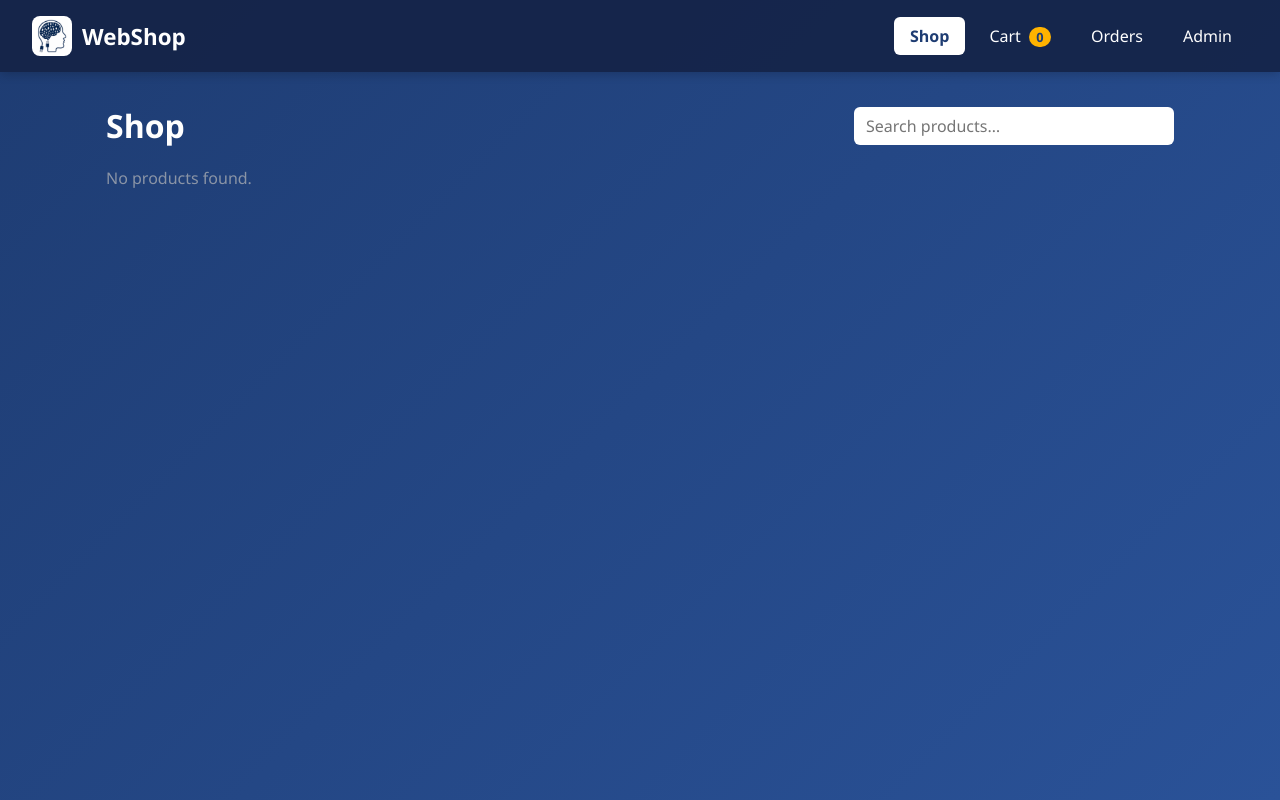
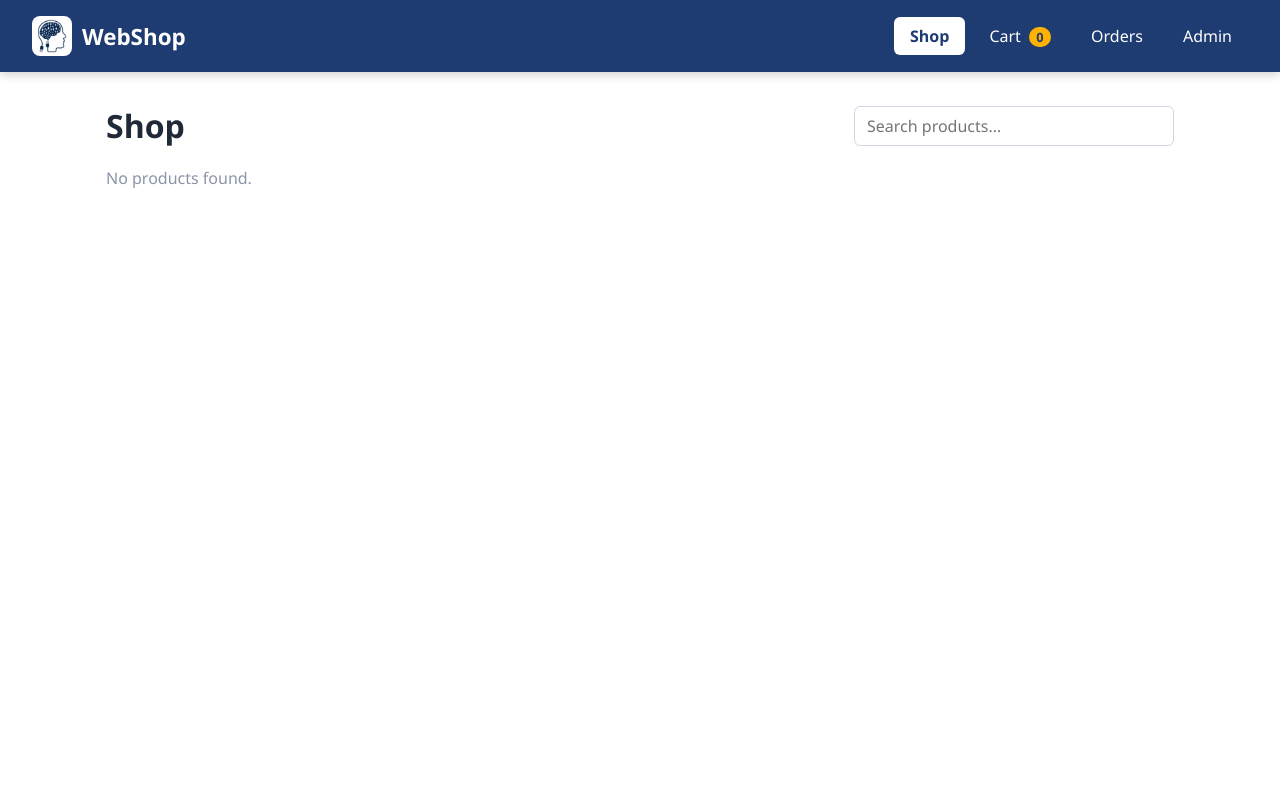
Before and after one commit to sengchhunyeang/E-commerce, a Flask app: page / in a window 1280 px wide. Run offline with Flask 3, Linux system fonts and the light colour scheme; data that the repository does not hold is empty; parts of the project's set-up code (start-up, migrations or seed data) failed here and were passed over; some libraries are stand-ins or nearby versions.

Commit message:
Use a white page background
Co-Authored-By: Claude Opus 5.5 <noreply@anthropic.com>

```diff
--- a/static/style.css
+++ b/static/style.css
@@ -6,9 +6,9 @@
 
 body {
     font-family: "Segoe UI", Arial, sans-serif;
-    background: linear-gradient(135deg, #1e3c72, #2a5298) fixed;
+    background: #ffffff;
     min-height: 100vh;
-    color: #ffffff;
+    color: #1f2937;
 }
 
 a {
@@ -26,7 +26,8 @@ a {
     flex-wrap: wrap;
     gap: 12px;
     padding: 16px 32px;
-    background: rgba(20, 35, 70, 0.9);
+    background: #1e3c72;
+    color: #ffffff;
     box-shadow: 0 2px 10px rgba(0, 0, 0, 0.2);
 }
 
@@ -113,7 +114,8 @@ h2 {
     border-radius: 12px;
     padding: 20px;
     margin-bottom: 20px;
-    box-shadow: 0 6px 20px rgba(0, 0, 0, 0.15);
+    border: 1px solid #e3e8f0;
+    box-shadow: 0 4px 14px rgba(0, 0, 0, 0.06);
     overflow-x: auto;
 }
 
@@ -167,7 +169,6 @@ textarea {
 
 #search {
     width: min(320px, 100%);
-    border: none;
 }
 
 .qty,
@@ -258,7 +259,8 @@ textarea {
     color: #1f2937;
     border-radius: 12px;
     overflow: hidden;
-    box-shadow: 0 6px 20px rgba(0, 0, 0, 0.15);
+    border: 1px solid #e3e8f0;
+    box-shadow: 0 4px 14px rgba(0, 0, 0, 0.06);
     transition: transform 0.2s;
 }
 
```
